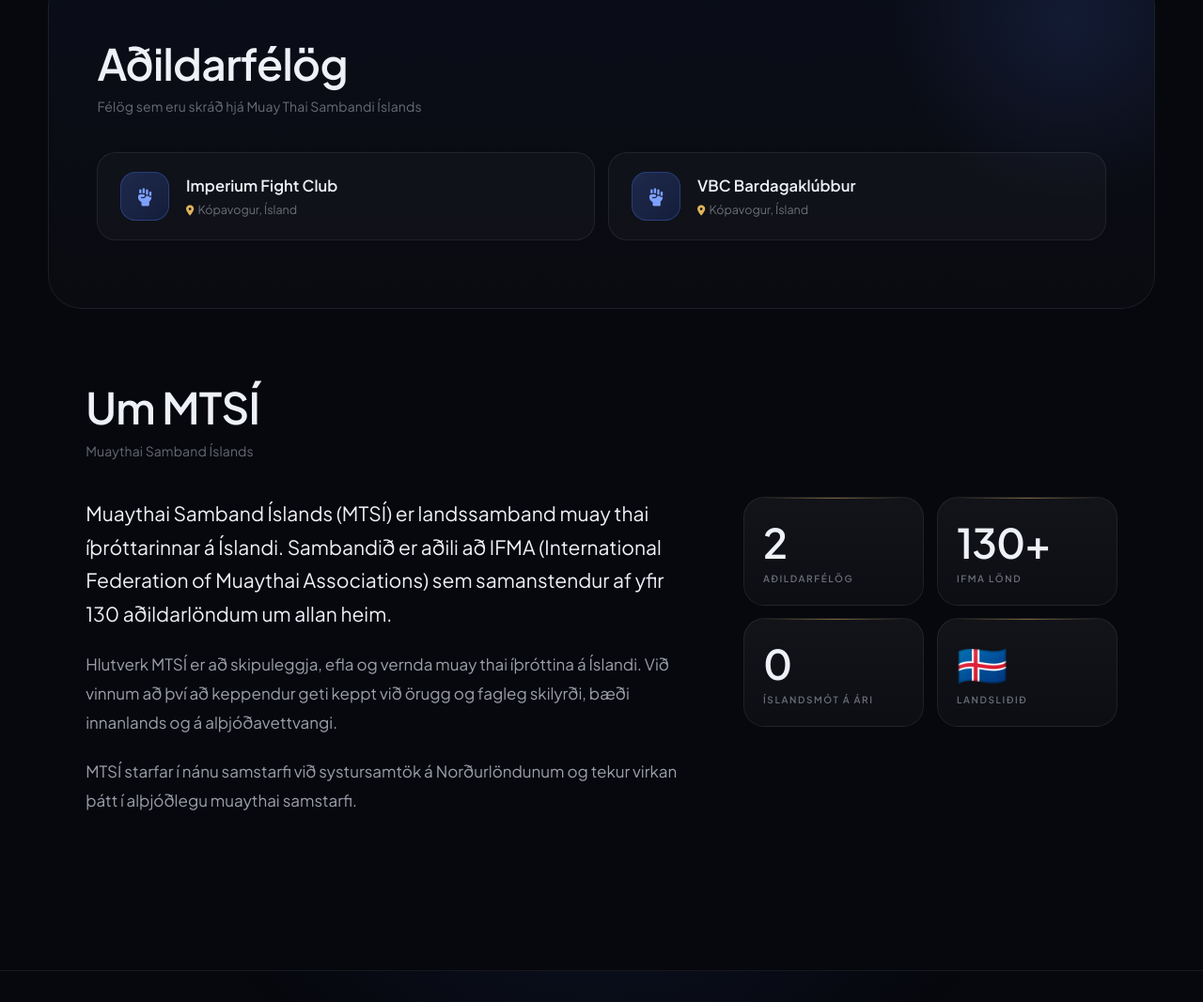
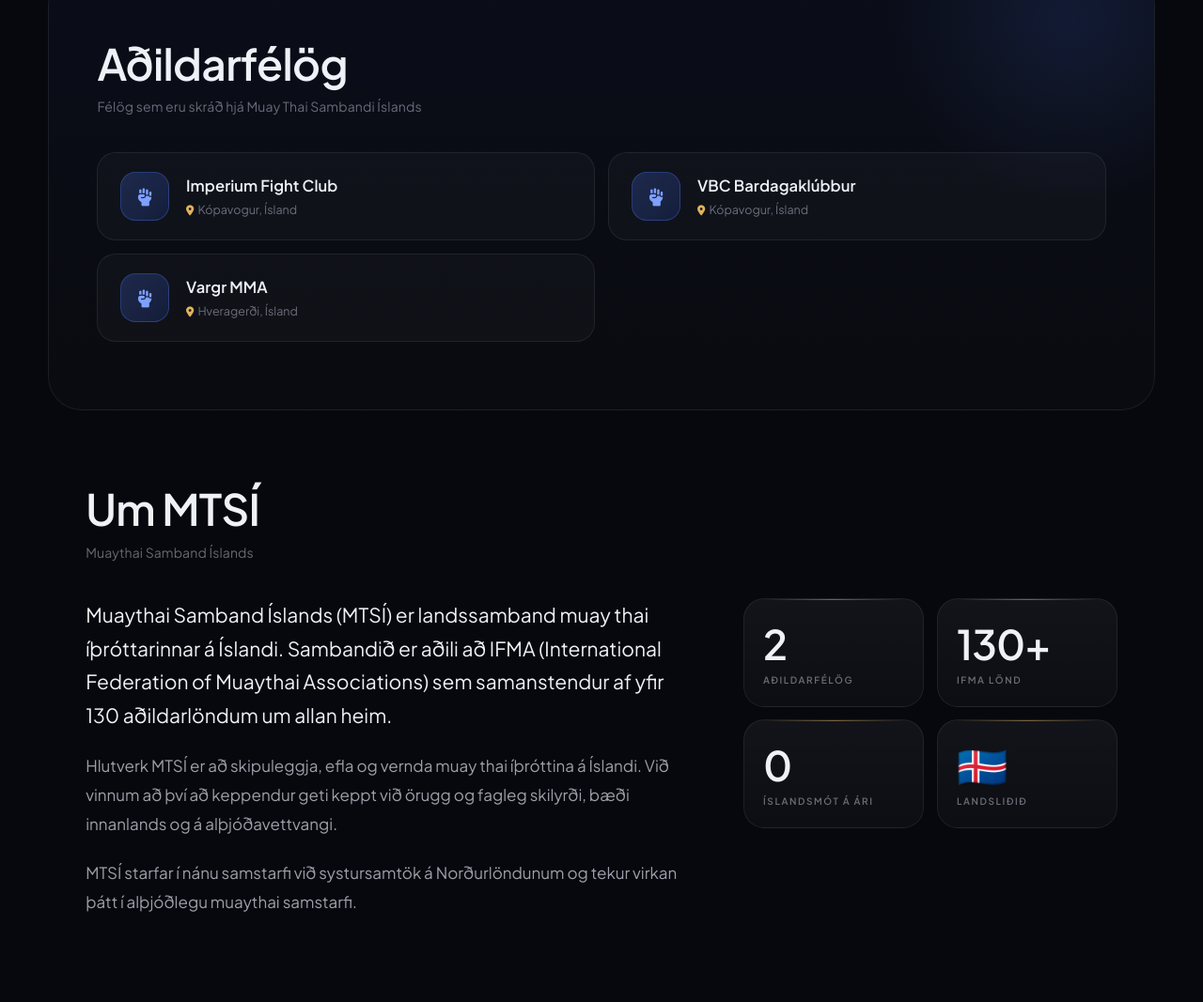
Before and after one commit to mtsi-lgtm/mtsi-website, a website: page index.html in a window 1280 px wide. Shown: the part 1320-2387 px from the top of the page at 94% size. Drawn offline with Linux system fonts and the light colour scheme; a web font is replaced by a local one.

Commit message:
Update site via admin

```diff
--- a/index.html
+++ b/index.html
@@ -1551,6 +1551,11 @@
             "name": "VBC Bardagaklúbbur",
             "location": "Kópavogur, Ísland",
             "image": ""
+        },
+        {
+            "name": "Vargr MMA",
+            "location": "Hveragerði, Ísland",
+            "image": ""
         }
     ],
     "clubsMeta": {
```
